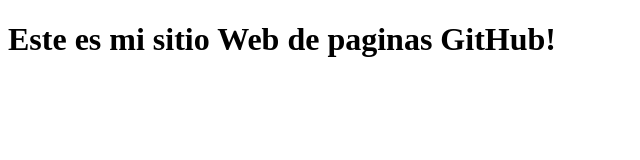
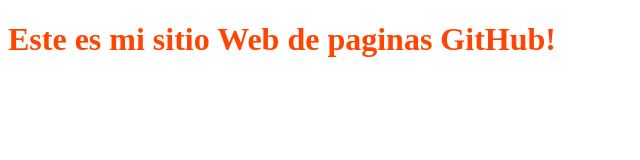
Before and after one commit to froy81/froy81.github.io, a plain HTML site: page index.html in a window 1280 px wide. Shown: the whole page, without its empty margins (0-640 px from the left). Drawn offline with Linux system fonts and the light colour scheme.

Commit message:
Se Agrego el color orangered

```diff
--- a/index.html
+++ b/index.html
@@ -2,8 +2,14 @@
 <html lang="es">
     <head>
         <title>
-            Mi Web
+             Mi Web
+
         </title>
+        <style>
+            h1 {
+                color: orangered;
+            }
+        </style>
     </head>
     <body>
         <h1>Este es mi sitio Web de paginas GitHub!</h1>
```
